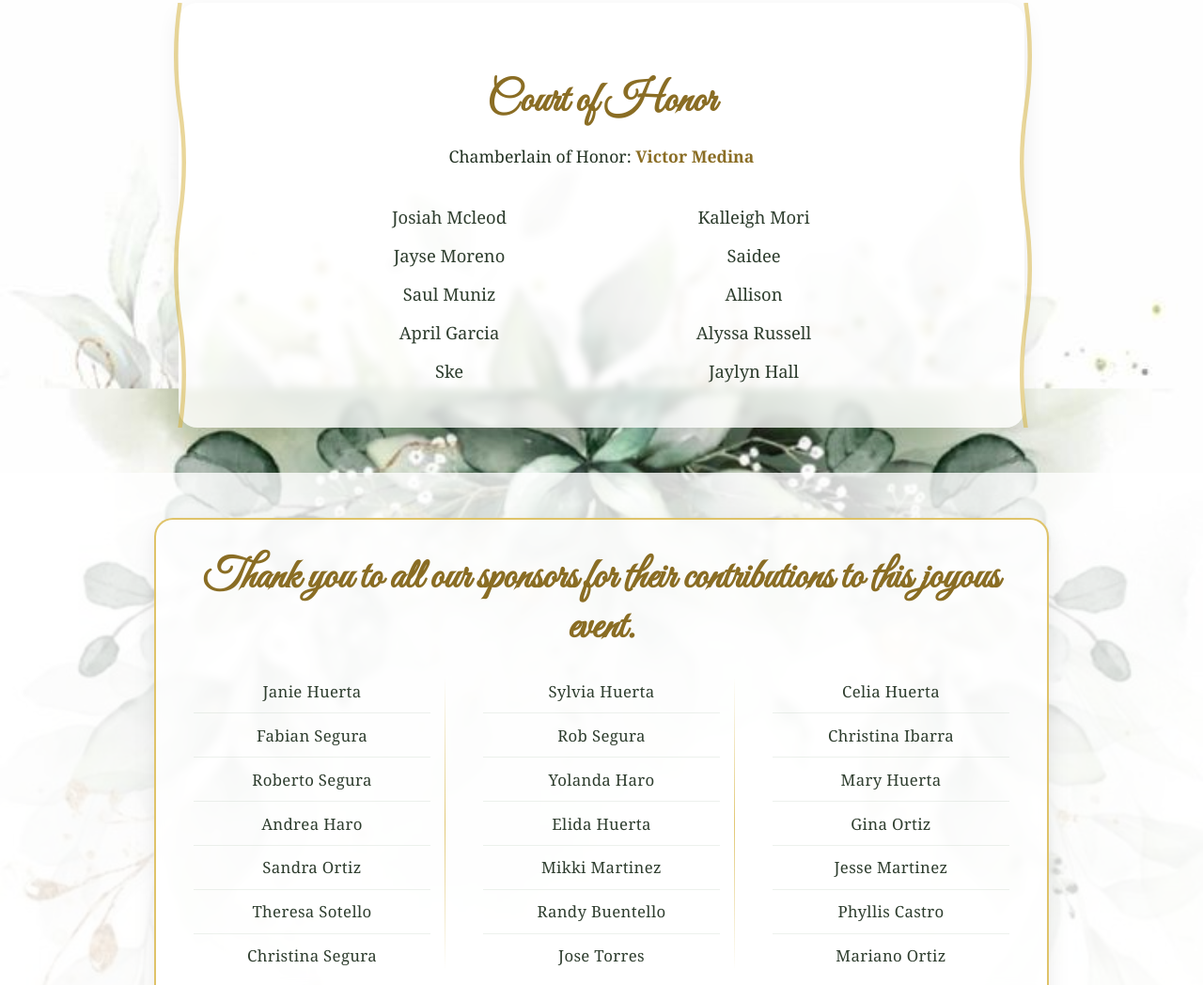
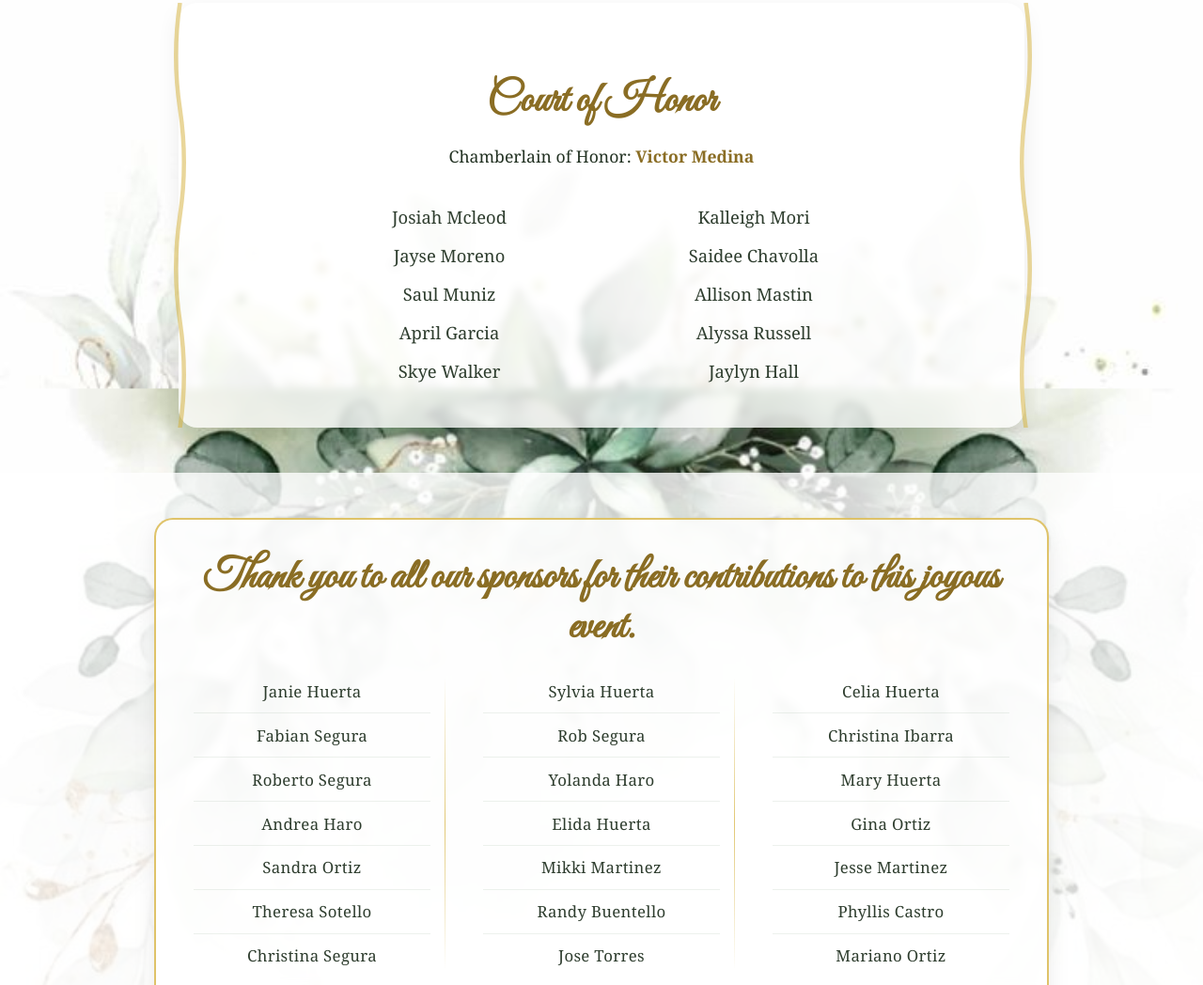
Before and after one commit to bleufabs/quince-app, a plain HTML site: page frontend/index.html in a window 1280 px wide. Shown: the part 1161-2209 px from the top of the page at 94% size. Drawn offline with Linux system fonts and the light colour scheme.

Commit message:
added names

```diff
--- a/frontend/index.html
+++ b/frontend/index.html
@@ -64,13 +64,13 @@
                         <li>Jayse Moreno</li>
                         <li>Saul Muniz</li>
                         <li>April Garcia</li>
-                        <li>Ske</li>
+                        <li>Skye Walker</li>
                     </ul>
 
                     <ul>
                         <li>Kalleigh Mori</li>
-                        <li>Saidee</li>
-                        <li>Allison</li>
+                        <li>Saidee Chavolla</li>
+                        <li>Allison Mastin</li>
                         <li>Alyssa Russell</li>
                         <li>Jaylyn Hall</li>
                     </ul>
```
